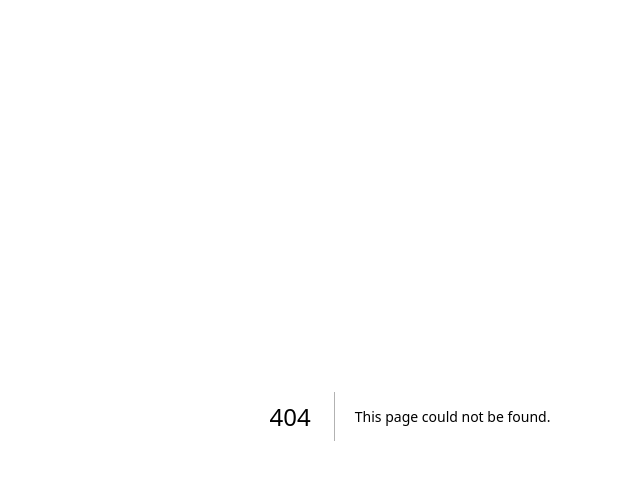
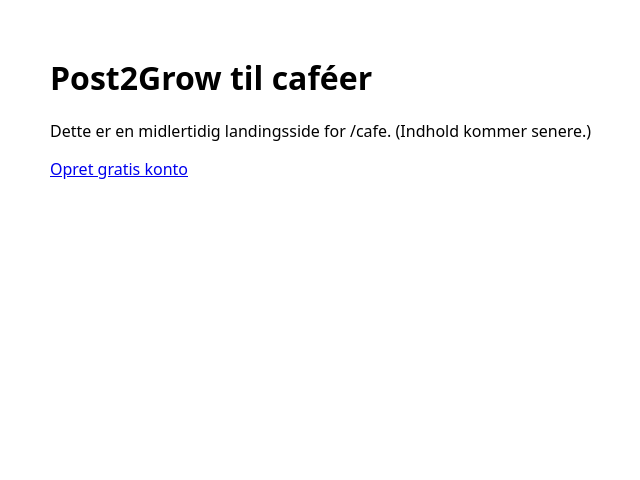
Before and after one commit to obe2904-dev/p2g-app, a Next.js app: page /cafe in a window 1280 px wide. Before the commit this address had no page. Shown: the top 480 px of the page, without its empty margins (230-870 px from the left). Built offline with nearby package versions, Linux system fonts and the light colour scheme.

Commit message:
Create page.tsx

```diff
--- /dev/null
+++ b/app/(public)/cafe/page.tsx
@@ -0,0 +1,9 @@
+export default function CafeLanding() {
+  return (
+    <main style={{ maxWidth: 720, margin: '40px auto' }}>
+      <h1>Post2Grow til caféer</h1>
+      <p>Dette er en midlertidig landingsside for /cafe. (Indhold kommer senere.)</p>
+      <p><a href="/auth?mode=signup">Opret gratis konto</a></p>
+    </main>
+  );
+}
```
